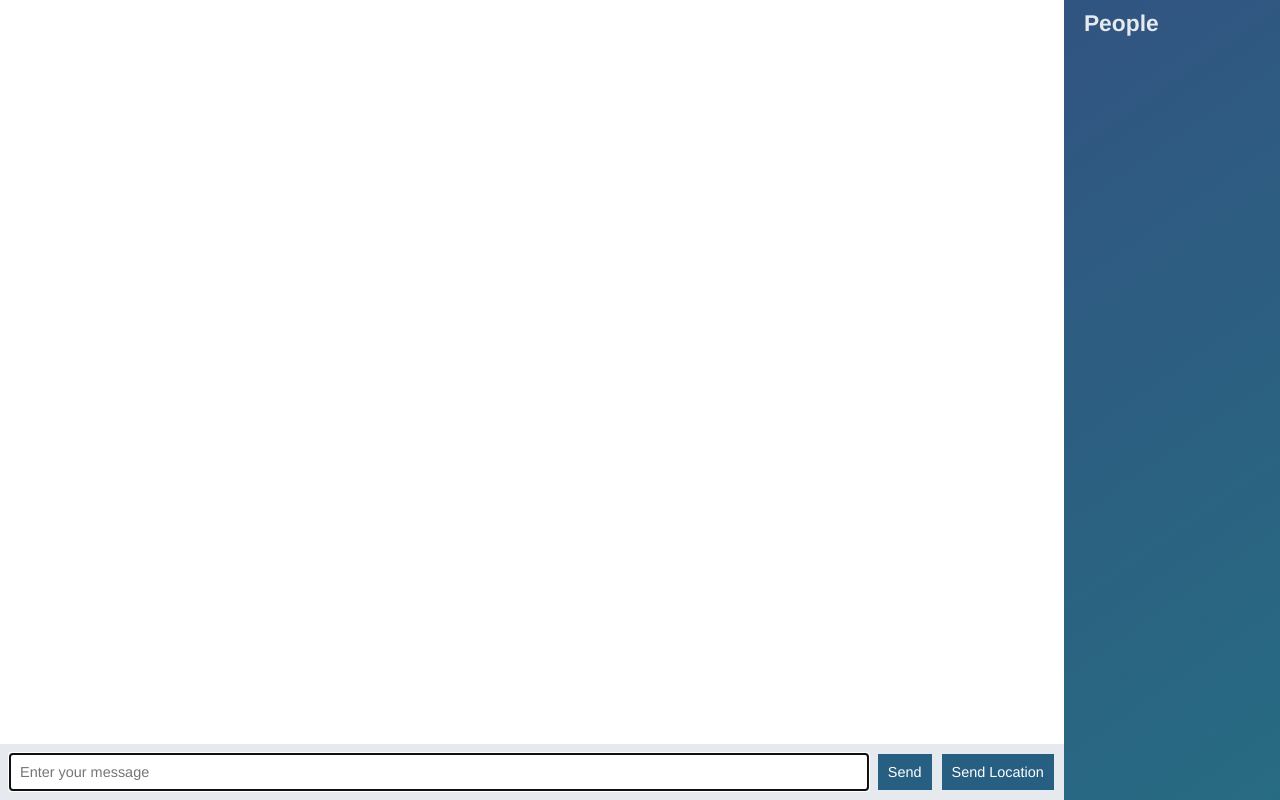
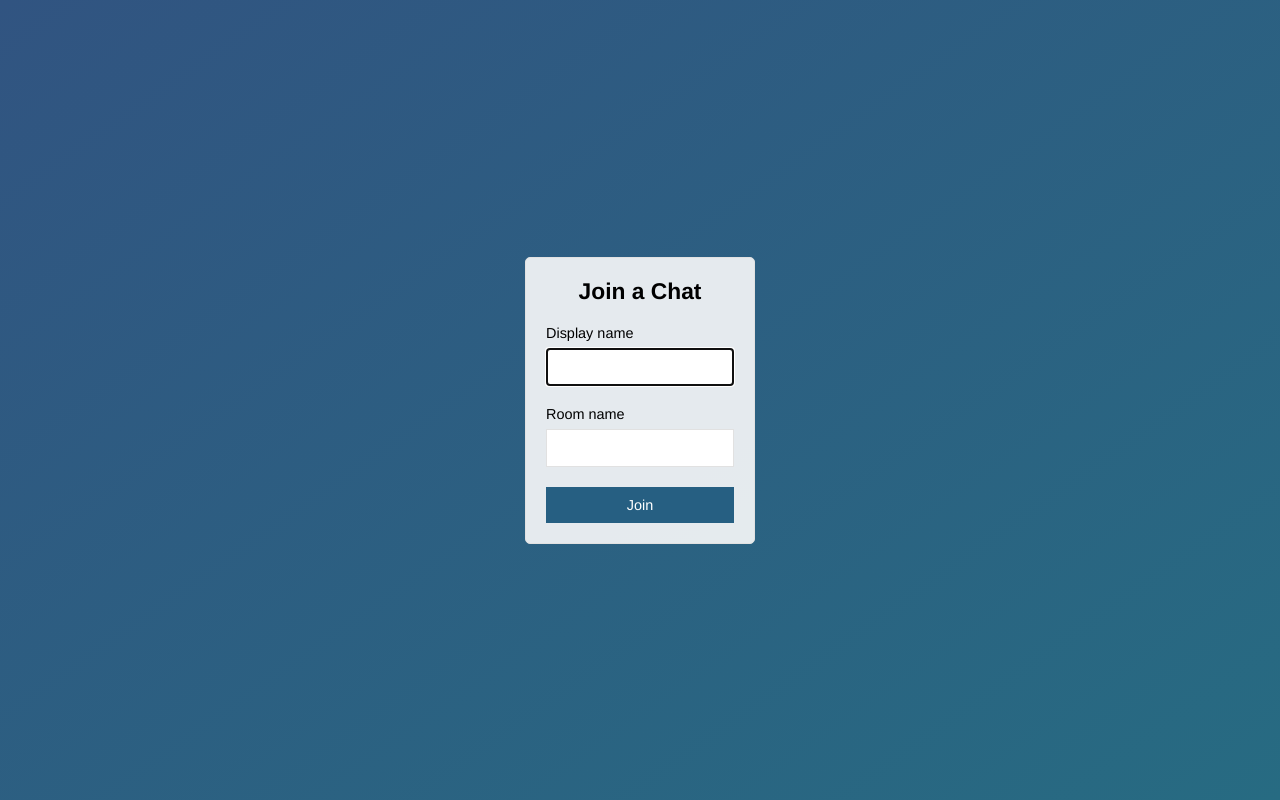
Before and after one commit to jsparmani/chat-app-socket.io, a website: page public/index.html in a window 1280 px wide. Drawn offline with nearby package versions, Linux system fonts and the light colour scheme; no server answers.

Commit message:
Add join page that submits to chat.html

```diff
--- /dev/null
+++ b/public/chat.html
@@ -0,0 +1,67 @@
+<!DOCTYPE html>
+
+<head>
+    <meta charset="UTF-8">
+    <meta name="viewport" content="width=device-width, initial-scale=1, user-scalable=no">
+    <link rel="stylesheet" href="./css/styles.css">
+    <title>Chat | ChatApp</title>
+</head>
+
+<body class="chat">
+
+
+    <div class="chat__main">
+        <ol id="messages" class="chat__messages">
+
+        </ol>
+
+        <div class="chat__footer">
+            <form id="message-form">
+                <input type="text" name="message" placeholder="Enter your message" autofocus autocomplete="off" />
+                <button type="submit">Send</button>
+            </form>
+
+            <button id="send-location">Send Location</button>
+        </div>
+
+
+    </div>
+    <div class="chat__sidebar">
+        <h3>People</h3>
+        <div id="users">
+
+        </div>
+    </div>
+
+    <script id="message-template" type="text/template">
+        <li class="message">
+            <div class="message__title">
+                <h4>{{from}}</h4>
+                <span>{{createdAt}}</span>
+            </div>
+            <div class="message__body">
+                <p>{{text}}</p>
+            </div>
+        </li>
+    </script>
+
+    <script id="location-message-template" type="text/template">
+        <li class="message">
+            <div class="message__title">
+                <h4>{{from}}</h4>
+                <span>{{createdAt}}</span>
+            </div>
+            <div class="message__body">
+                <a href="{{url}}" target="_blank">My current location</a>
+            </div>
+        </li>
+    </script>
+
+    <script src="/socket.io/socket.io.js"></script>
+    <script src="./js/libs/jquery-3.3.1.min.js"></script>
+    <script src="./js/libs/moment.js"></script>
+    <script src="./js/libs/mustache.js"></script>
+    <script src="./js/chat.js"></script>
+</body>
+
+</html>
--- a/public/index.html
+++ b/public/index.html
@@ -1,66 +1,32 @@
 <!DOCTYPE html>
+<html lang="en">
 
 <head>
     <meta charset="UTF-8">
-    <link rel="stylesheet" href="./css/styles.css">
-    <title>Chat App</title>
+    <meta name="viewport" content="width=device-width, initial-scale=1, user-scalable=no">
+    <link rel="stylesheet" href="css/styles.css">
+    <title>Join | ChatApp</title>
 </head>
 
-<body class="chat">
-
-
-    <div class="chat__main">
-        <ol id="messages" class="chat__messages">
-
-        </ol>
-
-        <div class="chat__footer">
-            <form id="message-form">
-                <input type="text" name="message" placeholder="Enter your message" autofocus autocomplete="off" />
-                <button type="submit">Send</button>
-            </form>
-
-            <button id="send-location">Send Location</button>
-        </div>
-
-
+<body class="centered-form">
+    <div class="centered-form__form">
+        <form action="./chat.html">
+            <div class="form-field">
+                <h3>Join a Chat</h3>
+            </div>
+            <div class="form-field">
+                <label> Display name</label>
+                <input type="text" name="name" autofocus />
+            </div>
+            <div class="form-field">
+                <label>Room name</label>
+                <input type="text" name="room" />
+            </div>
+            <div class="form-field">
+                <button>Join</button>
+            </div>
+        </form>
     </div>
-    <div class="chat__sidebar">
-        <h3>People</h3>
-        <div id="users">
-
-        </div>
-    </div>
-
-    <script id="message-template" type="text/template">
-        <li class="message">
-            <div class="message__title">
-                <h4>{{from}}</h4>
-                <span>{{createdAt}}</span>
-            </div>
-            <div class="message__body">
-                <p>{{text}}</p>
-            </div>
-        </li>
-    </script>
-
-    <script id="location-message-template" type="text/template">
-        <li class="message">
-            <div class="message__title">
-                <h4>{{from}}</h4>
-                <span>{{createdAt}}</span>
-            </div>
-            <div class="message__body">
-                <a href="{{url}}" target="_blank">My current location</a>
-            </div>
-        </li>
-    </script>
-
-    <script src="/socket.io/socket.io.js"></script>
-    <script src="./js/libs/jquery-3.3.1.min.js"></script>
-    <script src="./js/libs/moment.js"></script>
-    <script src="./js/libs/mustache.js"></script>
-    <script src="./js/index.js"></script>
 </body>
 
 </html>
```
Also changed, not shown: public/js/chat.js (renamed from public/js/index.js).
